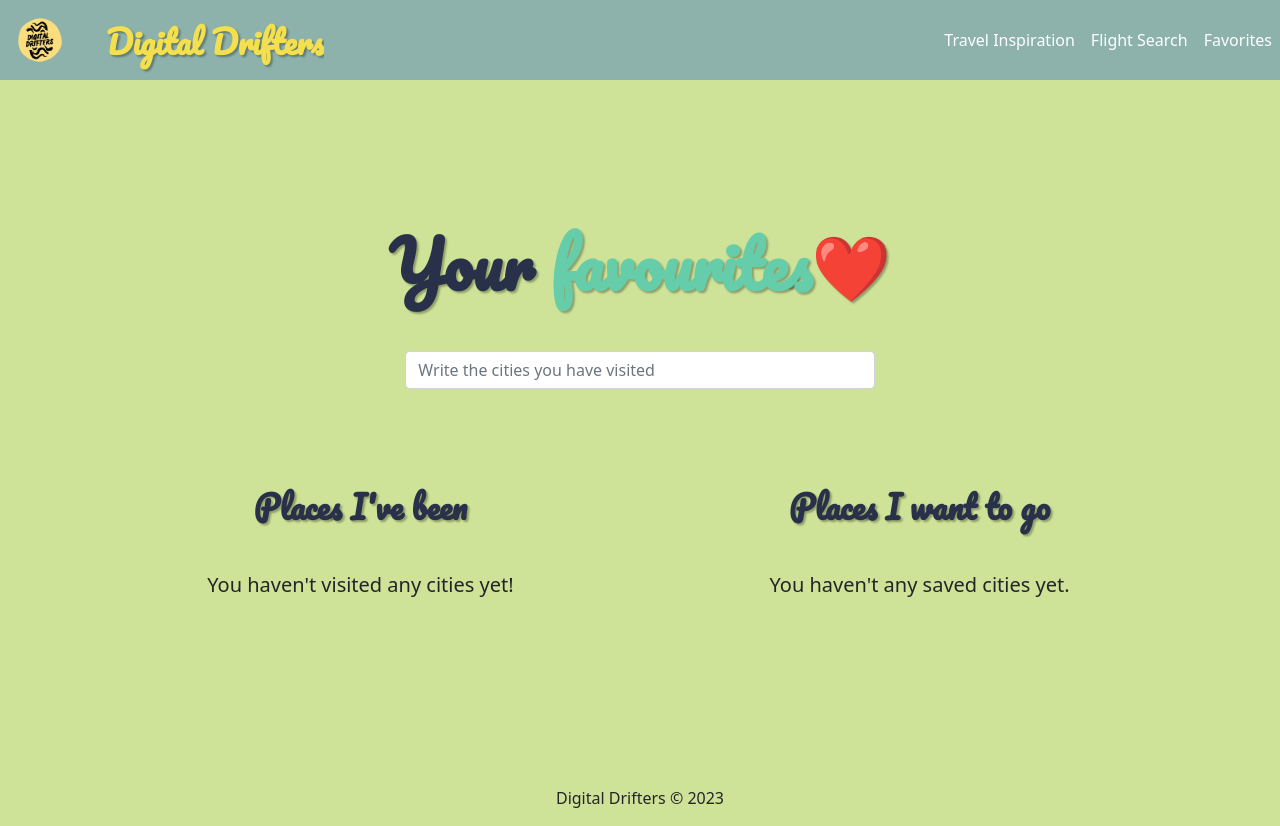
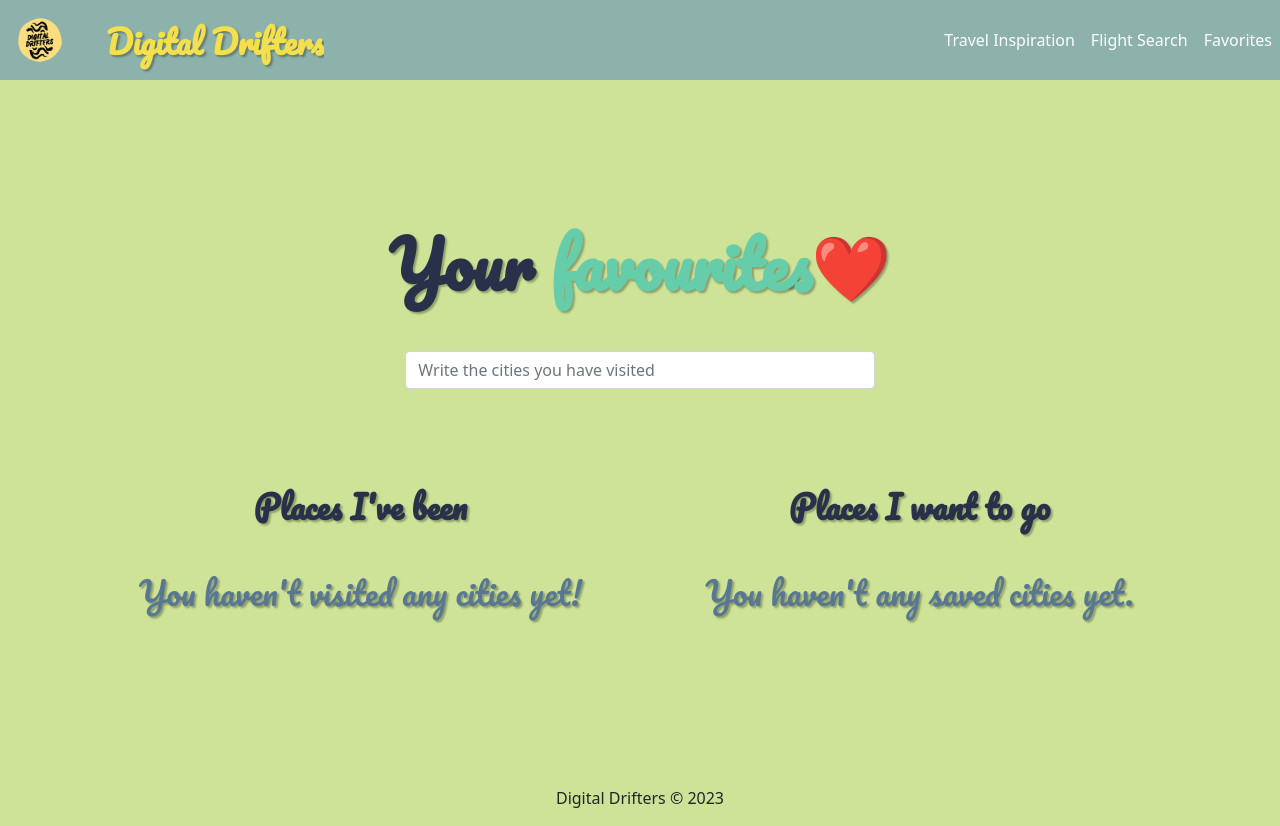
Before and after one commit to angistanzi/digital-drifters, a React (Create React App) app: page /favorite-list in a window 1280 px wide. Built offline with nearby package versions, Linux system fonts and the light colour scheme.

Commit message:
styling subheadings in favourites

```diff
--- a/src/components/favorite-list.js
+++ b/src/components/favorite-list.js
@@ -86,7 +86,13 @@ function Favorites() {
               textShadow: '2px 2px 2px rgba(0, 0, 0, 0.3)'
             }}>Places I've been</h1>
             {visitedCities.length === 0 ? (
-              <h5>You haven't visited any cities yet!</h5>
+              <h5 style={{
+                fontFamily: '"Pacifico"',
+                fontSize: '2rem',
+                color: '#587792ff',
+                textAlign: 'center',
+                textShadow: '2px 2px 2px rgba(0, 0, 0, 0.3)'
+              }}>You haven't visited any cities yet!</h5>
             ) : visitedCities.length === 1 ? (
               <h5>{`So far you've visited ${visitedCities.length} city!`}</h5>
             ) : (
@@ -138,11 +144,29 @@ function Favorites() {
               textShadow: '2px 2px 2px rgba(0, 0, 0, 0.3)'
             }}>Places I want to go</h1>
             {savedCities.length === 0 ? (
-              <h5>You haven't any saved cities yet.</h5>
+              <h5 style={{
+                fontFamily: '"Pacifico"',
+                fontSize: '2rem',
+                color: '#587792ff',
+                textAlign: 'center',
+                textShadow: '2px 2px 2px rgba(0, 0, 0, 0.3)'
+              }}>You haven't any saved cities yet.</h5>
             ) : savedCities.length === 1 ? (
-              <h5>{`So far you want to visit ${savedCities.length} city!`}</h5>
+              <h5 style={{
+                fontFamily: '"Pacifico"',
+                fontSize: '2rem',
+                color: '#587792ff',
+                textAlign: 'center',
+                textShadow: '2px 2px 2px rgba(0, 0, 0, 0.3)'
+              }}>{`So far you want to visit ${savedCities.length} city!`}</h5>
             ) : (
-              <h5>{`So far you want to visit ${savedCities.length} cities!`}</h5>
+              <h5 style={{
+                fontFamily: '"Pacifico"',
+                fontSize: '2rem',
+                color: '#587792ff',
+                textAlign: 'center',
+                textShadow: '2px 2px 2px rgba(0, 0, 0, 0.3)'
+              }}>{`So far you want to visit ${savedCities.length} cities!`}</h5>
             )}
           </div>
 
```
